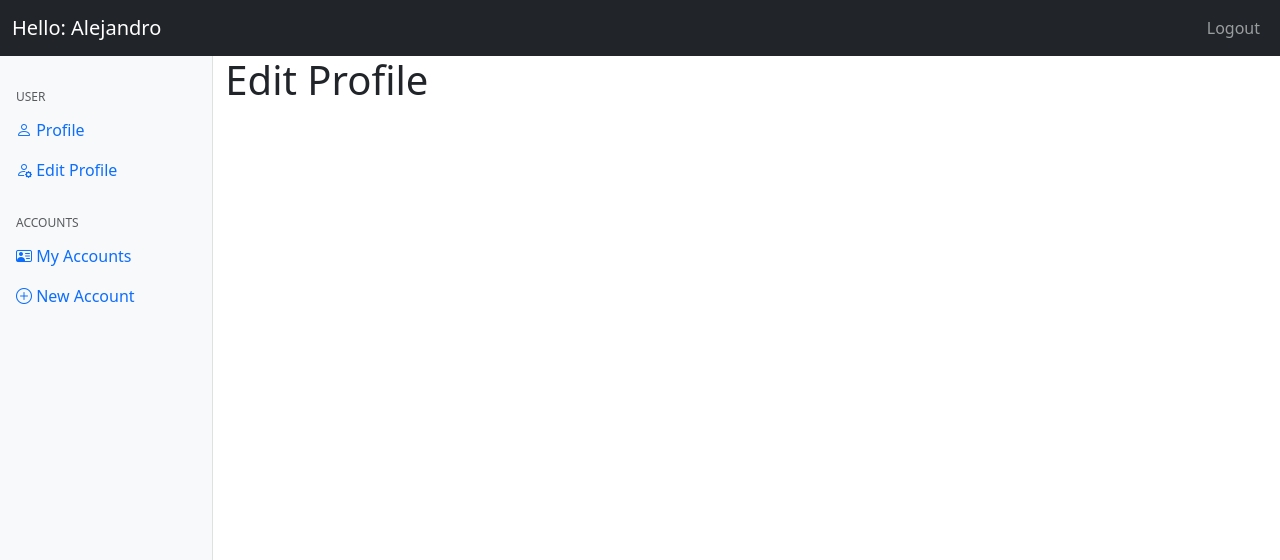
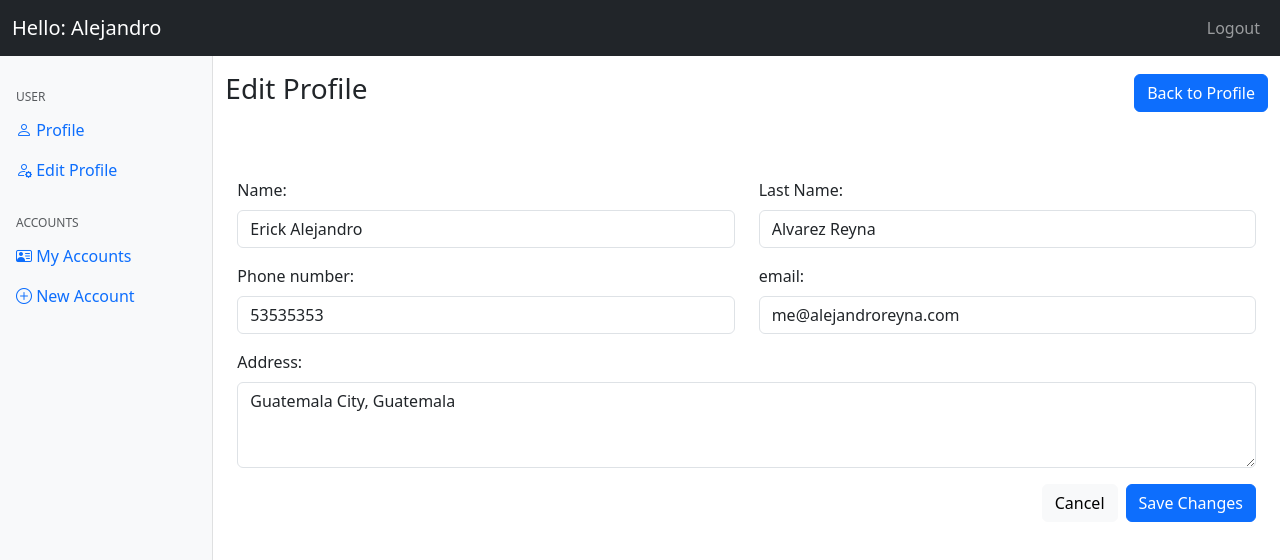
Before and after one commit to AleejandroReyna/new-bank-app, a React (Create React App) app: page /profile/edit in a window 1280 px wide. Shown: the top 560 px of the page. Built offline with nearby package versions, Linux system fonts and the light colour scheme.

Commit message:
edit-profile: Added basic struct to screen
Added states for form submitting

```diff
--- a/src/screens/Profile/Edit/_Edit.tsx
+++ b/src/screens/Profile/Edit/_Edit.tsx
@@ -1 +1,100 @@
-export const Edit = () => <h1>Edit Profile</h1>
+// Dependencies
+import { useState } from "react"
+import { Link } from "react-router-dom"
+
+// UI Components
+import { AppTitle } from "../../../components/common/AppTitle"
+import { Button, Container, Row, Col, Form, Stack } from "react-bootstrap"
+
+export const Edit = () => {
+
+  // States
+  const [name, setName] = useState<string>("Erick Alejandro")
+  const [lastName, setLastName] = useState<string>("Alvarez Reyna")
+  const [phone, setPhone] = useState<string>("53535353")
+  const [email, setEmail] = useState<string>("me@alejandroreyna.com")
+  const [address, setAddress] = useState<string>("Guatemala City, Guatemala")
+  const [loading, setLoading] = useState<boolean>(false)
+
+  // Methods
+  const submit = () => {
+    setLoading(true)
+    setTimeout(() => setLoading(false), 2000)
+  }
+  return (
+    <>
+      <AppTitle title="Edit Profile">
+        <Link to='/profile'>
+          <Button type="button" role="button">Back to Profile</Button>
+        </Link>
+      </AppTitle>
+      <Form>
+        <Container className="mt-5">
+          <Row>
+            <Col xs="6">
+              <Form.Group className="mt-3">
+                <Form.Label>Name: </Form.Label>
+                <Form.Control
+                  disabled={loading}
+                  type="text"
+                  placeholder="Your name here"
+                  onChange={e => setName(e.target.value)}
+                  value={name} />
+              </Form.Group>
+            </Col>
+            <Col xs="6">
+              <Form.Group className="mt-3">
+                <Form.Label>Last Name: </Form.Label>
+                <Form.Control
+                  disabled={loading}
+                  type="text"
+                  placeholder="Your last name here"
+                  onChange={e => setLastName(e.target.value)}
+                  value={lastName} />
+              </Form.Group>
+            </Col>
+            <Col xs="6">
+              <Form.Group className="mt-3">
+                <Form.Label>Phone number: </Form.Label>
+                <Form.Control
+                  disabled={loading}
+                  type="phone"
+                  placeholder="Your phone number here"
+                  onChange={e => setPhone(e.target.value)}
+                  value={phone} />
+              </Form.Group>
+            </Col>
+            <Col xs="6">
+              <Form.Group className="mt-3">
+                <Form.Label>email: </Form.Label>
+                <Form.Control
+                  disabled={loading}
+                  type="email"
+                  placeholder="Your email here"
+                  onChange={e => setEmail(e.target.value)}
+                  value={email} />
+              </Form.Group>
+            </Col>
+            <Col xs="12">
+              <Form.Group className="mt-3">
+                <Form.Label>Address: </Form.Label>
+                <Form.Control
+                  disabled={loading}
+                  as="textarea"
+                  rows={3}
+                  onChange={e => setAddress(e.target.value)}
+                  value={address} />
+              </Form.Group>
+            </Col>
+            <Col>
+              <Stack direction="horizontal" gap={2} className="mt-3">
+                <Button disabled={loading} className="ms-auto" variant="light">Cancel</Button>
+                <Button disabled={loading} role="submit" onClick={submit}>Save Changes</Button>
+              </Stack>
+            </Col>
+          </Row>
+        </Container>
+      </Form>
+    </>
+  )
+}
```
